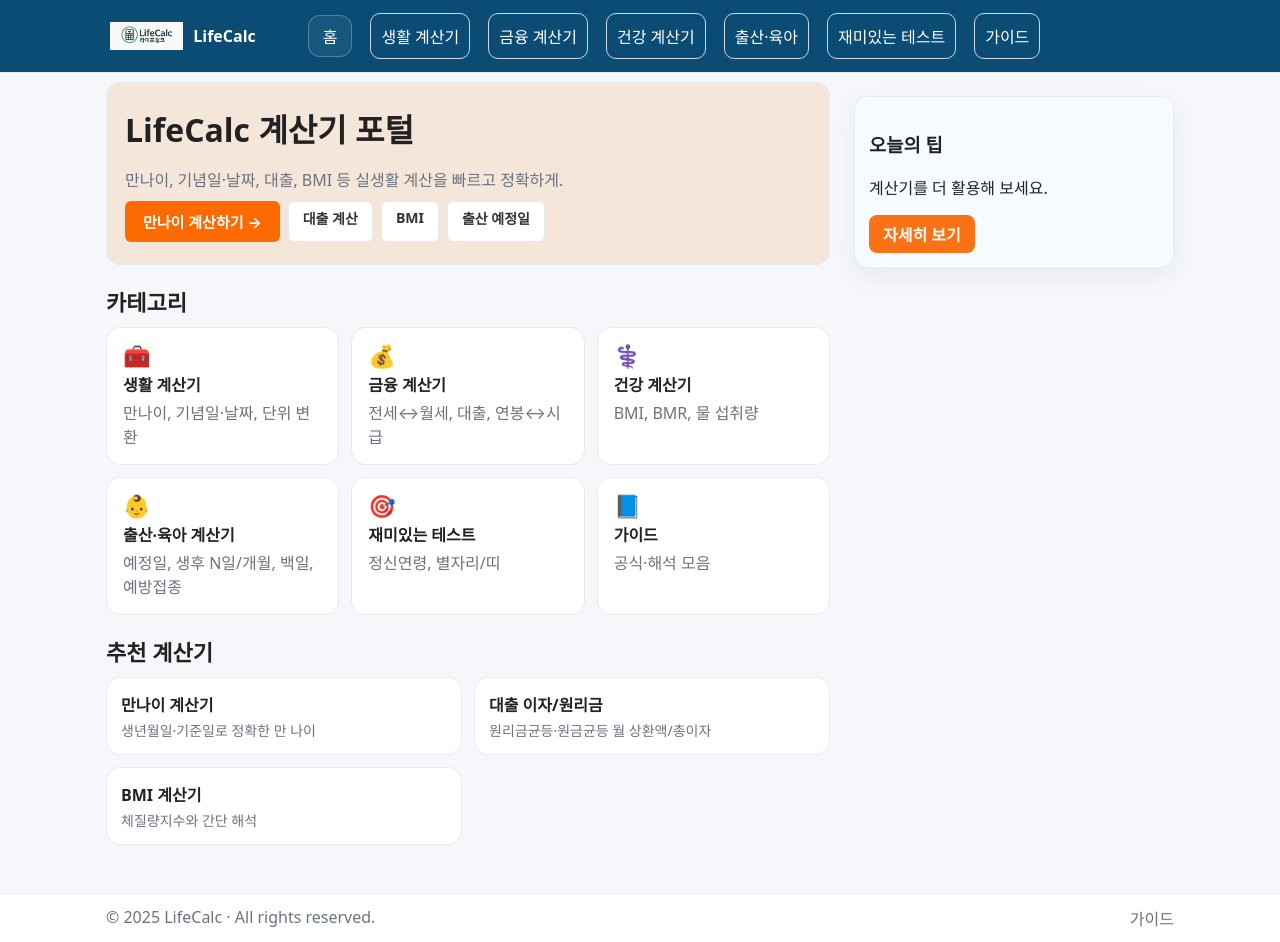
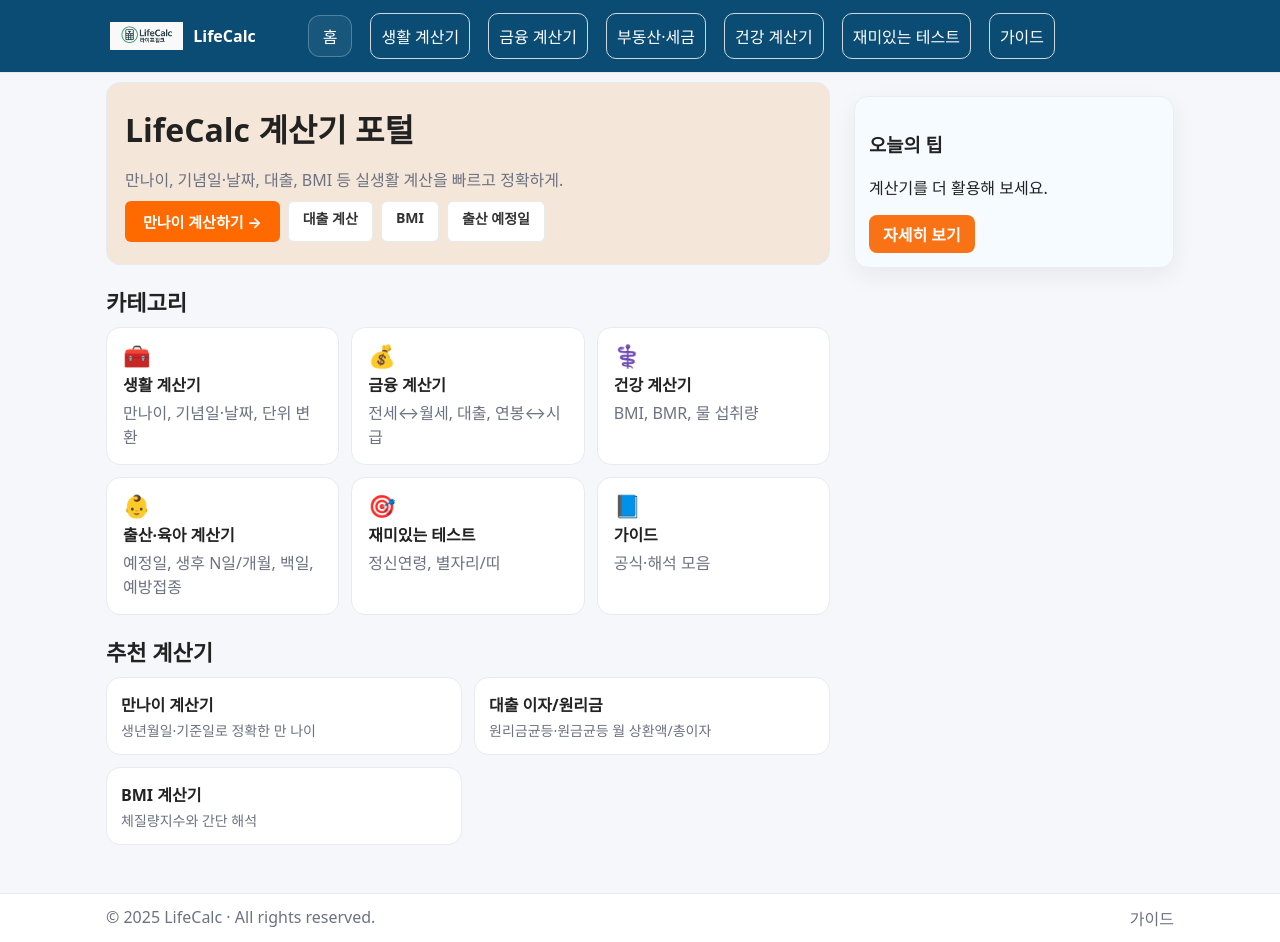
Before and after one commit to khai-lang/LifeCalc, a Jekyll site: the page built from index.md, in a window 1280 px wide and 942 px high. Built offline with Jekyll 4.4.1, drawn with Linux system fonts in a browser that asks for light colours.

Commit message:
Update default.html

```diff
--- a/_layouts/default.html
+++ b/_layouts/default.html
@@ -327,6 +327,7 @@
         <ul class="nav-ul">
   <li><a href="/">홈</a></li>
 
+  <!-- 생활 -->
   <li class="drop">
     <button type="button" class="nav-parent" aria-expanded="false">생활 계산기</button>
     <div class="menu" role="menu" aria-label="생활 계산기 하위">
@@ -337,16 +338,30 @@
     </div>
   </li>
 
+  <!-- 금융 (전월세 제거) -->
   <li class="drop">
     <button type="button" class="nav-parent" aria-expanded="false">금융 계산기</button>
     <div class="menu" role="menu" aria-label="금융 계산기 하위">
       <a href="/finance/">전체 보기</a>
-              <a href="/finance/rent-to-jeonse/">월세↔전세 전환</a>
       <a href="/finance/loan/">대출 이자/원리금</a>
       <a href="/finance/salary-hourly/">연봉↔시급 환산</a>
+      <a href="/finance/dsr/">DSR 계산기</a><!-- (신규 예정) -->
     </div>
   </li>
 
+  <!-- ✅ 신규: 부동산·세금 -->
+  <li class="drop">
+    <button type="button" class="nav-parent" aria-expanded="false">부동산·세금</button>
+    <div class="menu" role="menu" aria-label="부동산·세금 계산기 하위">
+      <a href="/realestate/">전체 보기</a>
+      <a href="/realestate/rent-to-jeonse/">전세↔월세 전환 계산기</a>
+      <a href="/realestate/acquisition-tax/">취득세 계산기</a>
+      <a href="/realestate/capital-gains/">양도소득세 계산기</a>
+      <a href="/realestate/property-tax/">종부세 계산기</a>
+    </div>
+  </li>
+
+  <!-- 건강 -->
   <li class="drop">
     <button type="button" class="nav-parent" aria-expanded="false">건강 계산기</button>
     <div class="menu" role="menu" aria-label="건강 계산기 하위">
@@ -357,17 +372,7 @@
     </div>
   </li>
 
-          <li class="drop">
-            <button type="button" class="nav-parent" aria-expanded="false">출산·육아</button>
-            <div class="menu" role="menu" aria-label="출산·육아 하위">
-              <a href="/family/">전체 보기</a>
-              <a href="/family/due-date/">출산 예정일</a>
-              <a href="/family/baby-days/">아이 생후 N일/개월</a>
-              <a href="/family/baegil/">백일 날짜</a>
-              <a href="/family/vaccine/">예방접종 일정</a>
-            </div>
-          </li>
-
+  <!-- 재미 -->
   <li class="drop">
     <button type="button" class="nav-parent" aria-expanded="false">재미있는 테스트</button>
     <div class="menu" role="menu" aria-label="재미있는 테스트 하위">
@@ -377,6 +382,7 @@
     </div>
   </li>
 
+  <!-- 가이드 -->
   <li class="drop">
     <button type="button" class="nav-parent" aria-expanded="false">가이드</button>
     <div class="menu" role="menu" aria-label="가이드 하위">
@@ -386,6 +392,7 @@
     </div>
   </li>
 </ul>
+
       </nav>
     </div>
   </header>
```
Lines whose indentation alone changed are shown as unchanged.
